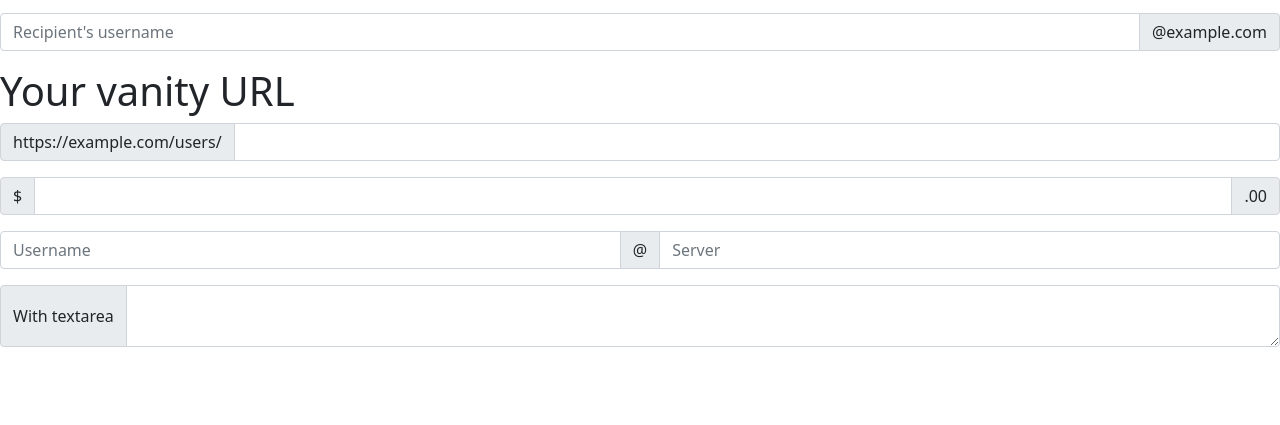
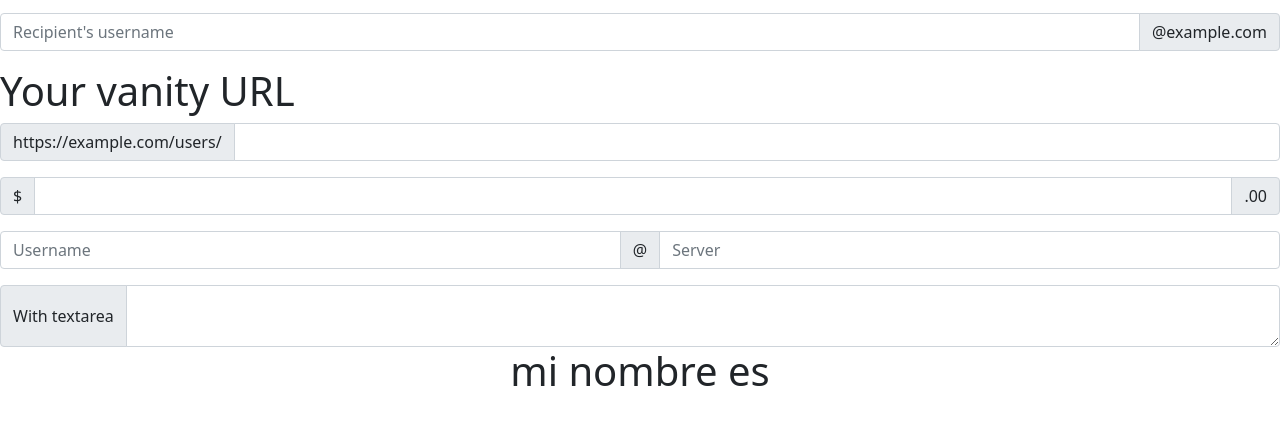
Before and after one commit to DiegoAC12/prueba-noche, a plain HTML site: page index.html in a window 1280 px wide. Shown: the part 97-522 px from the top of the page. Drawn offline with nearby package versions, Linux system fonts and the light colour scheme.

Commit message:
Update index.html
añadir cambio de encabezado

```diff
--- a/index.html
+++ b/index.html
@@ -53,6 +53,7 @@
         <span class="input-group-text">With textarea</span>
         <textarea class="form-control" aria-label="With textarea"></textarea>
       </div>
+    <center>mi nombre es</center>
 </body>
 
 </html>
```
